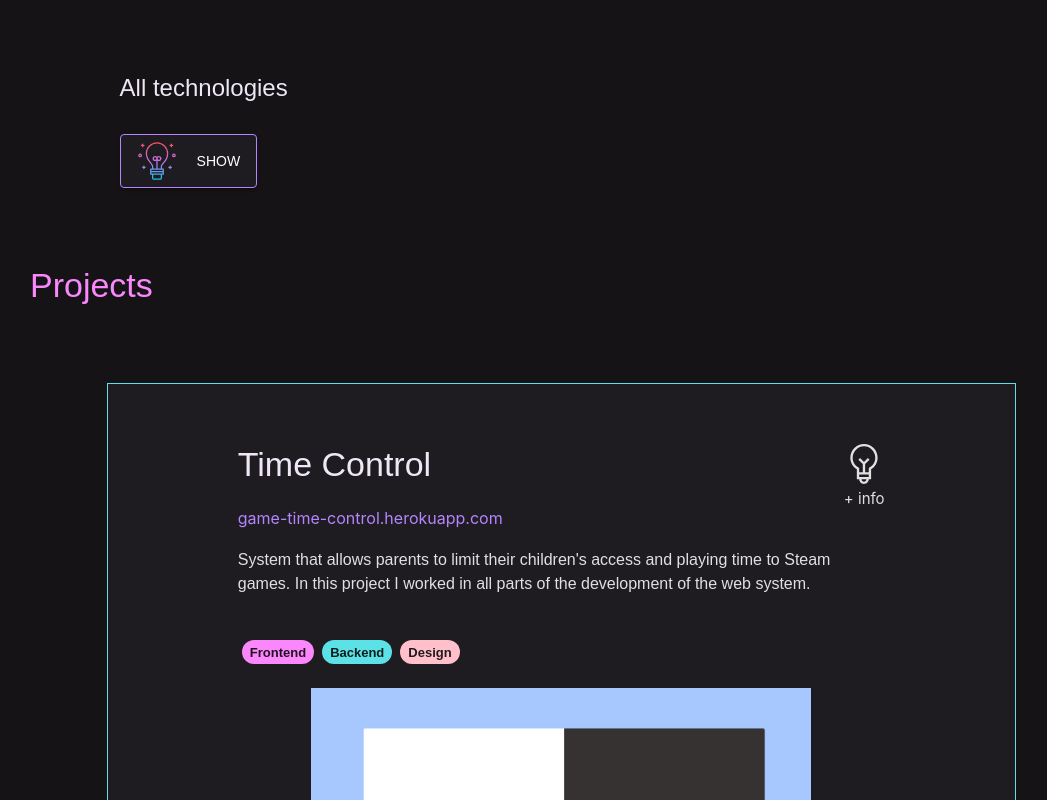
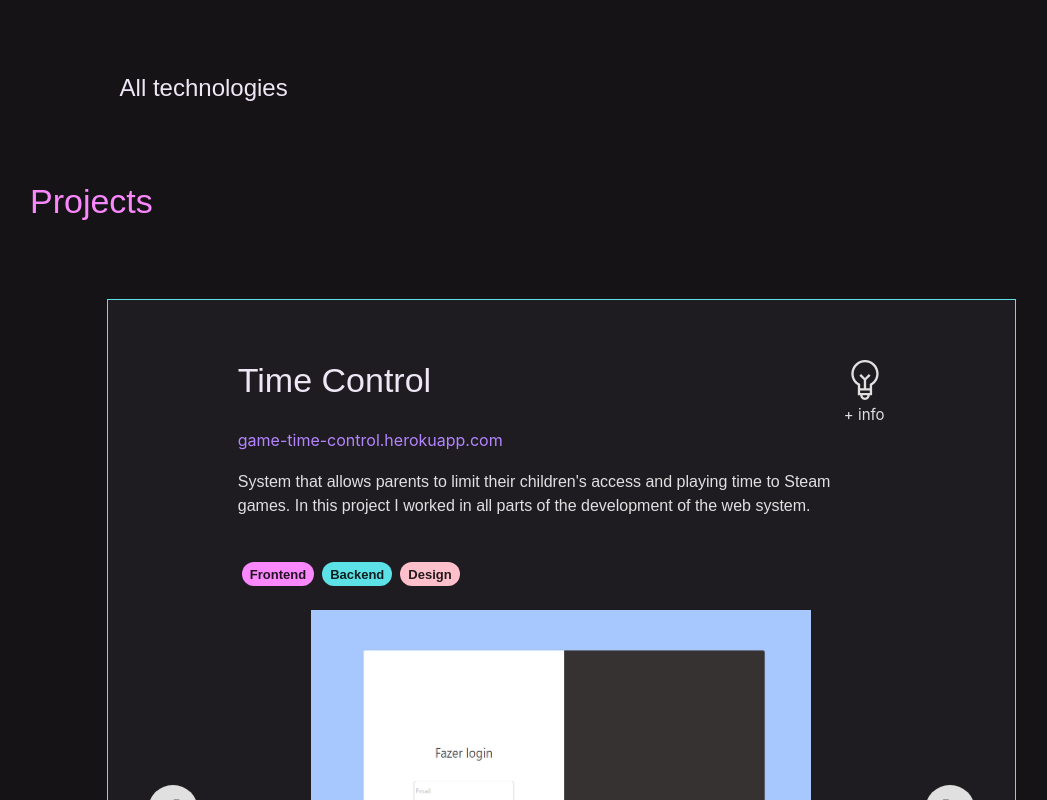
Before and after one commit to gsajulia/gsajulia.github.io, a React (Create React App) app: page / in a window 1280 px wide. Shown: the part 2380-3180 px from the top of the page, without its empty margins (98-1145 px from the left). Built offline with nearby package versions, Linux system fonts and the light colour scheme.

Commit message:
add new lamp component in projects

```diff
--- a/src/components/experience-companies/experience-companies.component.tsx
+++ b/src/components/experience-companies/experience-companies.component.tsx
@@ -54,7 +54,9 @@ interface CompaniesProps {
     chip: Array<{ label: string; background: string }>;
   };
   lampStatus: boolean;
-  handleClickAway: (value: boolean) => void;
+  handleClickAway: () => void;
+  handleHoverEnter: (actualProject: string) => void;
+  idItem: string;
 }
 
 const ExperienceCompanies: React.FC<CompaniesProps> = ({
@@ -62,6 +64,8 @@ const ExperienceCompanies: React.FC<CompaniesProps> = ({
   lampStatus,
   handleClickAway,
   items,
+  handleHoverEnter,
+  idItem,
 }) => {
   const { t } = useTranslation();
 
@@ -77,8 +81,12 @@ const ExperienceCompanies: React.FC<CompaniesProps> = ({
         <IdeaOfTechnologies
           items={items}
           lampStatus={lampStatus}
-          handleHover={handleClickAway}
+          idItem={idItem}
+          handleClickAway={handleClickAway}
+          handleHoverEnter={handleHoverEnter}
+          moreSpacing={false}
         />
+
       </TitleContainer>
       <Typography variant="body1" style={{ marginBottom: 20 }}>
         {constants.name} <SmallSpan>({t("internship")})</SmallSpan>
--- a/src/components/experience/experience.component.tsx
+++ b/src/components/experience/experience.component.tsx
@@ -39,30 +39,40 @@ import {
   backendItems,
   dkConstants,
   cmConstants,
-  portuguese
+  portuguese,
 } from "./constants";
 
 const Experience: React.FC = () => {
   const { t } = useTranslation();
-  const [lampStatusDK, setLampStatusDK] = useState(false);
-  const [lampStatusCM, setLampStatusCM] = useState(false);
+  const [companyInfo, setCompanyInfo] = useState({
+    c1: false,
+    c2: false,
+  });
 
   const [showTechnologies, setShowTechnologies] = useState(false);
 
-  const handleClickAwayDK = (value: boolean) => {
-    setLampStatusDK(value);
+  const handleClickAway = () => {
+    setCompanyInfo({
+      c1: false,
+      c2: false,
+    });
   };
 
-  const handleClickAwayCM = (value: boolean) => {
-    setLampStatusCM(value);
+  const handleHoverEnter = (actualProject: string) => {
+    setCompanyInfo((prevState) => ({
+      ...prevState,
+      [actualProject]: true,
+    }));
   };
 
   return (
     <>
       <Container
         onMouseLeave={() => {
-          setLampStatusDK(false);
-          setLampStatusCM(false);
+          setCompanyInfo({
+            c1: false,
+            c2: false,
+          });
         }}
       >
         <Typography variant="h4" style={{ marginBottom: 20 }}>
@@ -71,22 +81,28 @@ const Experience: React.FC = () => {
 
         <BoxContainer
           onMouseLeave={() => {
-            setLampStatusDK(false);
-            setLampStatusCM(false);
+            setCompanyInfo({
+              c1: false,
+              c2: false,
+            });
           }}
         >
           <ExperienceCompanies
             items={dkItems}
             constants={dkConstants}
-            lampStatus={lampStatusDK}
-            handleClickAway={handleClickAwayDK}
+            lampStatus={companyInfo["c1"]}
+            idItem={"c1"}
+            handleClickAway={handleClickAway}
+            handleHoverEnter={handleHoverEnter}
           />
 
           <ExperienceCompanies
             items={cmItems}
             constants={cmConstants}
-            lampStatus={lampStatusCM}
-            handleClickAway={handleClickAwayCM}
+            lampStatus={companyInfo["c2"]}
+            idItem={"c2"}
+            handleClickAway={handleClickAway}
+            handleHoverEnter={handleHoverEnter}
           />
         </BoxContainer>
 
@@ -109,7 +125,7 @@ const Experience: React.FC = () => {
           <Typography variant="h5" style={{ marginBottom: 30 }}>
             {t("all-technologies")}
           </Typography>
-          <Button
+          {/* <Button
             variant="contained"
             style={{ backgroundColor: "#1f1c21", border: "1px solid #B485FF" }}
             onClick={() => {
@@ -122,7 +138,7 @@ const Experience: React.FC = () => {
               onMouseLeave={() => setLampStatusCM(false)}
             />{" "}
             {showTechnologies ? t("hide") : t("show")}
-          </Button>
+          </Button> */}
           {showTechnologies ? (
             <BoxBorder style={{ maxWidth: 500 }}>
               <Typography variant="h5" style={{ marginBottom: 20 }}>
--- a/src/components/idea-of-tech/idea-of-tech.component.tsx
+++ b/src/components/idea-of-tech/idea-of-tech.component.tsx
@@ -10,6 +10,9 @@ import {
 /* Material UI */
 import ClickAwayListener from "@material-ui/core/ClickAwayListener";
 import makeStyles from "@material-ui/core/styles/makeStyles";
+
+/* Component */
+import TecnologiesOfElements from "../tecnologies-of-element/tecnologies-of-element.component";
 
 /* Icons */
 import { ReactComponent as Lamp } from "./../../assets/lamp.svg";
@@ -47,10 +50,13 @@ interface lampProps {
     right: number;
   }>;
   lampStatus: boolean;
-  handleHover: (value: boolean) => void;
+  handleClickAway: () => void;
+  handleHoverEnter: (actualProject: string) => void;
+  moreSpacing: boolean;
+  idItem: string;
 }
 
-const IdeaOfTechnologies: FC<lampProps> = ({lampStatus, handleHover, items}) => {
+const IdeaOfTechnologies: FC<lampProps> = ({lampStatus, handleClickAway, handleHoverEnter, items, moreSpacing, idItem}) => {
   const classes = useStyles();
 
   return lampStatus ? (
@@ -58,35 +64,21 @@ const IdeaOfTechnologies: FC<lampProps> = ({lampStatus, handleHover, items}) =>
       <ClickAwayListener
         mouseEvent="onMouseDown"
         touchEvent="onTouchStart"
-        onClickAway={() => handleHover(false)}
+        onClickAway={handleClickAway}
       >
         <div className={classes.root}>
           <LightLamp
             style={{ width: 50, height: 50 }}
-            onMouseLeave={() => handleHover(false)}
+            onMouseLeave={handleClickAway}
           />
           <div className={classes.dropdown}>
-            {items.map((element, index) => (
-              <ContainerImage key={index}>
-                <img
-                  alt={element.label}
-                  style={{
-                    width: element.width,
-                    height: element.height,
-                    paddingRight: element.right,
-                    paddingLeft: element.left,
-                  }}
-                  src={element.image}
-                />
-                <div>{element.label}</div>
-              </ContainerImage>
-            ))}
+            <TecnologiesOfElements moreSpacing={moreSpacing} items={items} />
           </div>
         </div>
       </ClickAwayListener>
     </>
   ) : (
-    <IdeaContainer onMouseEnter={() => handleHover(true)}>
+    <IdeaContainer onMouseEnter={() => handleHoverEnter(idItem)}>
       <Lamp
         style={{
           width: 40,
--- a/src/components/projects/projects.component.tsx
+++ b/src/components/projects/projects.component.tsx
@@ -7,8 +7,6 @@ import CarouselComponent from "../carousel/carousel.component";
 import {
   Box,
   BoxContainer,
-  SmallSpan,
-  IdeaContainer,
   TitleContainer,
   SiteReference,
   TextContainer,
@@ -27,6 +25,7 @@ import ClickAwayListener from "@material-ui/core/ClickAwayListener";
 /* Components */
 import TecnologiesOfElements from "../tecnologies-of-element/tecnologies-of-element.component";
 import Chips from "../chips/chips.component";
+import IdeaOfTechnologies from "../idea-of-tech/idea-of-tech.component";
 
 /* Translation */
 import { useTranslation } from "react-i18next";
@@ -109,45 +108,14 @@ const Projects: FC<ProjectsProps> = ({
             <Typography variant="h4" style={{ marginBottom: 20 }}>
               {text?.title}
             </Typography>
-            {projectInfo[actualProject] ? (
-              <>
-                <ClickAwayListener
-                  mouseEvent="onMouseDown"
-                  touchEvent="onTouchStart"
-                  onClickAway={handleClickAway}
-                >
-                  <div className={classes.root}>
-                    <LightLamp
-                      style={{ width: 50, height: 50 }}
-                      onMouseLeave={handleClickAway}
-                    />
-
-                    {projectInfo[actualProject] ? (
-                      <div className={classes.dropdown}>
-                        <TecnologiesOfElements
-                          moreSpacing={false}
-                          items={projectInfoItems}
-                        />
-                      </div>
-                    ) : null}
-                  </div>
-                </ClickAwayListener>
-              </>
-            ) : (
-              <IdeaContainer
-                onMouseEnter={() => handleHoverEnter(actualProject)}
-              >
-                <Lamp
-                  style={{
-                    width: 40,
-                    height: 40,
-                    fill: "#e0e0e0",
-                    marginBottom: 5,
-                  }}
-                />
-                <SmallSpan> + info</SmallSpan>
-              </IdeaContainer>
-            )}
+            <IdeaOfTechnologies
+              items={projectInfoItems}
+              lampStatus={projectInfo[actualProject]}
+              handleClickAway={handleClickAway}
+              idItem={actualProject}
+              handleHoverEnter={handleHoverEnter}
+              moreSpacing={false}
+            />
           </TitleContainer>
           {website.exist ? (
             <SiteReference href={website?.url}>
--- a/src/components/projects/projects.styles.ts
+++ b/src/components/projects/projects.styles.ts
@@ -14,22 +14,11 @@ export const BoxContainer = styled.div`
     margin: 5vw;
 `;
 
-export const SmallSpan = styled.span`
-    font-size: 15px;
-    color: #e0e0e0;
-`;
-
 export const ContainerImage = styled.div`
     display: flex;
     flex-direction: row;
     align-items: center;
     margin-bottom: 10px;
-`;
-
-export const IdeaContainer = styled.span`
-    display: flex;
-    flex-direction: column;
-    align-items: center;
 `;
 
 export const TitleContainer = styled.div`
```
